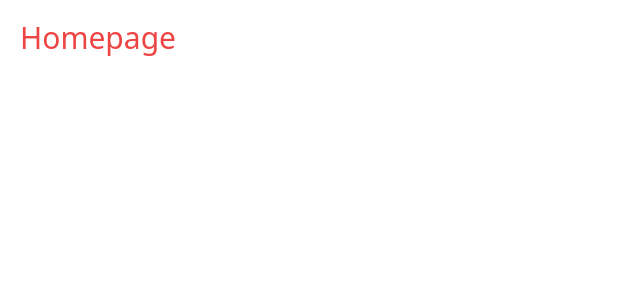
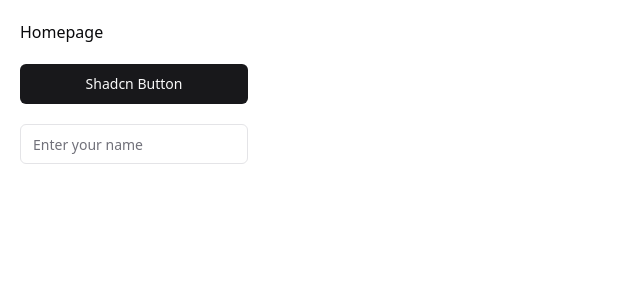
Before and after one commit to stanycruz/next-appwrite-masterclass, a Next.js app: page / in a window 1280 px wide. Shown: the top 300 px of the page, without its empty margins (0-640 px from the left). Built offline with nearby package versions, Linux system fonts and the light colour scheme.

Commit message:
feat: add button and input with shadcn

```diff
--- a/package.json
+++ b/package.json
@@ -10,6 +10,7 @@
     "format": "prettier --write ."
   },
   "dependencies": {
+    "@radix-ui/react-slot": "^1.1.1",
     "class-variance-authority": "^0.7.1",
     "clsx": "^2.1.1",
     "lucide-react": "^0.471.1",
--- a/src/app/page.tsx
+++ b/src/app/page.tsx
@@ -1,9 +1,14 @@
+import { Button } from '@/components/ui/button';
+import { Input } from '@/components/ui/input';
 import React from 'react';
 
 function Homepage() {
   return (
-    <div className="p-5">
-      <h1 className="text-red-500 text-3xl">Homepage</h1>
+    <div className="p-5 flex flex-col gap-5 w-max">
+      <h1>Homepage</h1>
+      <Button>Shadcn Button</Button>
+
+      <Input placeholder="Enter your name" />
     </div>
   );
 }
--- /dev/null
+++ b/src/components/ui/button.tsx
@@ -0,0 +1,56 @@
+import * as React from "react"
+import { Slot } from "@radix-ui/react-slot"
+import { cva, type VariantProps } from "class-variance-authority"
+
+import { cn } from "@/lib/utils"
+
+const buttonVariants = cva(
+  "inline-flex items-center justify-center gap-2 whitespace-nowrap rounded-md text-sm font-medium ring-offset-background transition-colors focus-visible:outline-none focus-visible:ring-2 focus-visible:ring-ring focus-visible:ring-offset-2 disabled:pointer-events-none disabled:opacity-50 [&_svg]:pointer-events-none [&_svg]:size-4 [&_svg]:shrink-0",
+  {
+    variants: {
+      variant: {
+        default: "bg-primary text-primary-foreground hover:bg-primary/90",
+        destructive:
+          "bg-destructive text-destructive-foreground hover:bg-destructive/90",
+        outline:
+          "border border-input bg-background hover:bg-accent hover:text-accent-foreground",
+        secondary:
+          "bg-secondary text-secondary-foreground hover:bg-secondary/80",
+        ghost: "hover:bg-accent hover:text-accent-foreground",
+        link: "text-primary underline-offset-4 hover:underline",
+      },
+      size: {
+        default: "h-10 px-4 py-2",
+        sm: "h-9 rounded-md px-3",
+        lg: "h-11 rounded-md px-8",
+        icon: "h-10 w-10",
+      },
+    },
+    defaultVariants: {
+      variant: "default",
+      size: "default",
+    },
+  }
+)
+
+export interface ButtonProps
+  extends React.ButtonHTMLAttributes<HTMLButtonElement>,
+    VariantProps<typeof buttonVariants> {
+  asChild?: boolean
+}
+
+const Button = React.forwardRef<HTMLButtonElement, ButtonProps>(
+  ({ className, variant, size, asChild = false, ...props }, ref) => {
+    const Comp = asChild ? Slot : "button"
+    return (
+      <Comp
+        className={cn(buttonVariants({ variant, size, className }))}
+        ref={ref}
+        {...props}
+      />
+    )
+  }
+)
+Button.displayName = "Button"
+
+export { Button, buttonVariants }
--- /dev/null
+++ b/src/components/ui/input.tsx
@@ -0,0 +1,22 @@
+import * as React from "react"
+
+import { cn } from "@/lib/utils"
+
+const Input = React.forwardRef<HTMLInputElement, React.ComponentProps<"input">>(
+  ({ className, type, ...props }, ref) => {
+    return (
+      <input
+        type={type}
+        className={cn(
+          "flex h-10 w-full rounded-md border border-input bg-background px-3 py-2 text-base ring-offset-background file:border-0 file:bg-transparent file:text-sm file:font-medium file:text-foreground placeholder:text-muted-foreground focus-visible:outline-none focus-visible:ring-2 focus-visible:ring-ring focus-visible:ring-offset-2 disabled:cursor-not-allowed disabled:opacity-50 md:text-sm",
+          className
+        )}
+        ref={ref}
+        {...props}
+      />
+    )
+  }
+)
+Input.displayName = "Input"
+
+export { Input }
```
Also changed, not shown: 1 other file (tests, documents, lock files or other folders).
